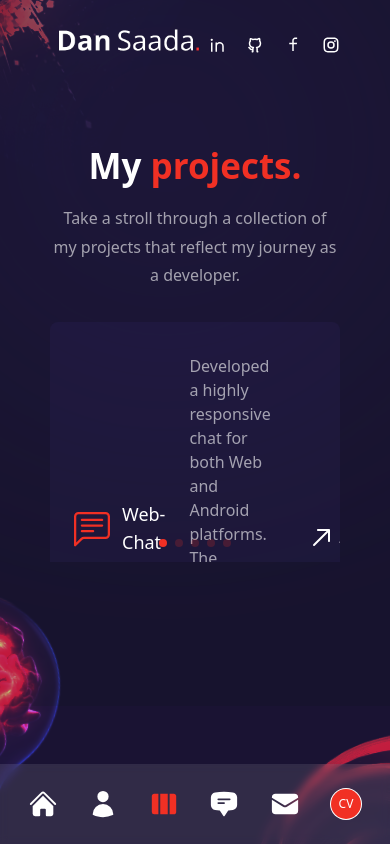
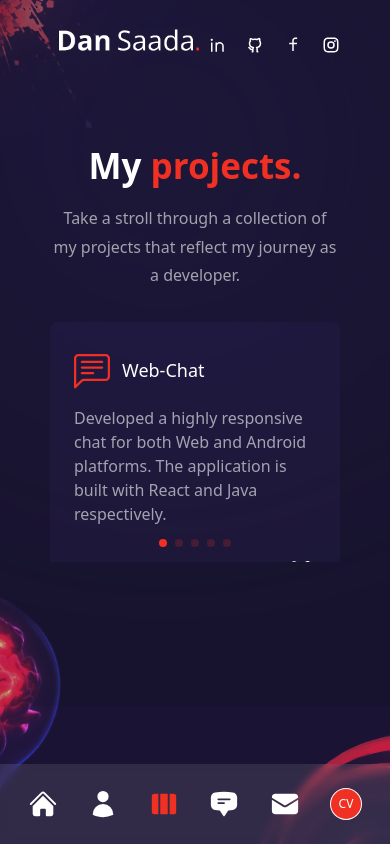
Before and after one commit to DanSaada/Portfolio, a Next.js app: page /work in a window 390 px wide. Built offline with nearby package versions, Linux system fonts and the light colour scheme.

Commit message:
fixed the worst bug ever existed :)

```diff
--- a/components/WorkSlider.js
+++ b/components/WorkSlider.js
@@ -83,17 +83,16 @@ const WorkSlider = () => {
       {workData.map((item, index) => {
         return (
           <SwiperSlide key={index}>
-            <div className='bg-[rgba(65,47,123,0.15)] h-max rounded-lg px-6 py-8 flex sm:flex-col gap-x-6 sm:gap-x-0
+            <div className='bg-[rgba(65,47,123,0.15)] h-max rounded-lg px-6 py-8 flex sm:flex-col xs:flex-col gap-x-6 sm:gap-x-0
                             group cursor-pointer hover:bg-[rgba(89,65,169,0.15)] transition-all duration-300'>
+                {/* icon & title  */}
                 <div className='flex items-center'>
                   <div className='text-4xl text-accent mb-4'>{item.icon}</div>
                   <div className='mb-3 ml-3'>
                   <div className='mb-2 text-lg'>{item.title}</div>
                  </div>
                 </div>
-              {/* icon */}
-
-               {/* title & description */}
+                 {/* description */}
                  <div className='mb-8'>
                   <p className='max-w-[350px] leading-normal'>{item.description}</p>
                  </div>
--- a/pages/work/index.js
+++ b/pages/work/index.js
@@ -24,7 +24,7 @@ const Work = () => {
         <div className='container mx-auto'>
           <div className='flex flex-col xl:flex-row gap-x-8'>
             {/* text */}
-            <div className='text-center flex xl:w-[30vw] flex-col lg:text-left mb-4 xl:mb-0'>
+            <div className='text-center flex flex-col lg:text-left mb-4 xl:mb-0'>
               <motion.h2
                 variants={fadeIn('up', 0.2)}
                 initial='hidden'
```
Lines whose indentation alone changed are shown as unchanged.
